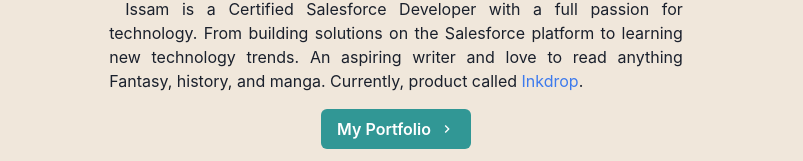
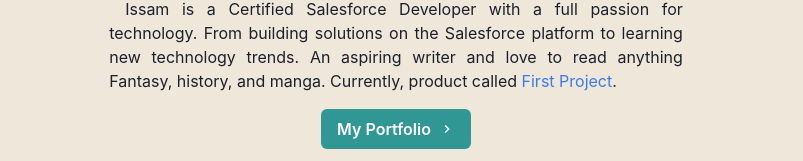
Before and after one commit to iawwadPersonal/issamsPortfolio, a Next.js app: page / in a window 1280 px wide. Shown: the part 284-445 px from the top of the page, without its empty margins (244-1047 px from the left). Built offline with nearby package versions, Linux system fonts and the light colour scheme.

Commit message:
fixed project

```diff
--- a/pages/index.js
+++ b/pages/index.js
@@ -41,8 +41,8 @@
 	 Work
 	</Heading>
 	<Paragraph>Issam is a Certified Salesforce Developer with a full passion for technology. From building solutions on the Salesforce platform to learning new technology trends. An aspiring writer and love to read anything Fantasy, history, and manga. Currently, product called {' '}
-	<NextLink href="/works/inkdrop" passHref>
-	  <Link>Inkdrop</Link>
+	<NextLink href="/works/firstProject" passHref>
+	  <Link>First Project</Link>
 	</NextLink>
 	.
 	</Paragraph>
```
